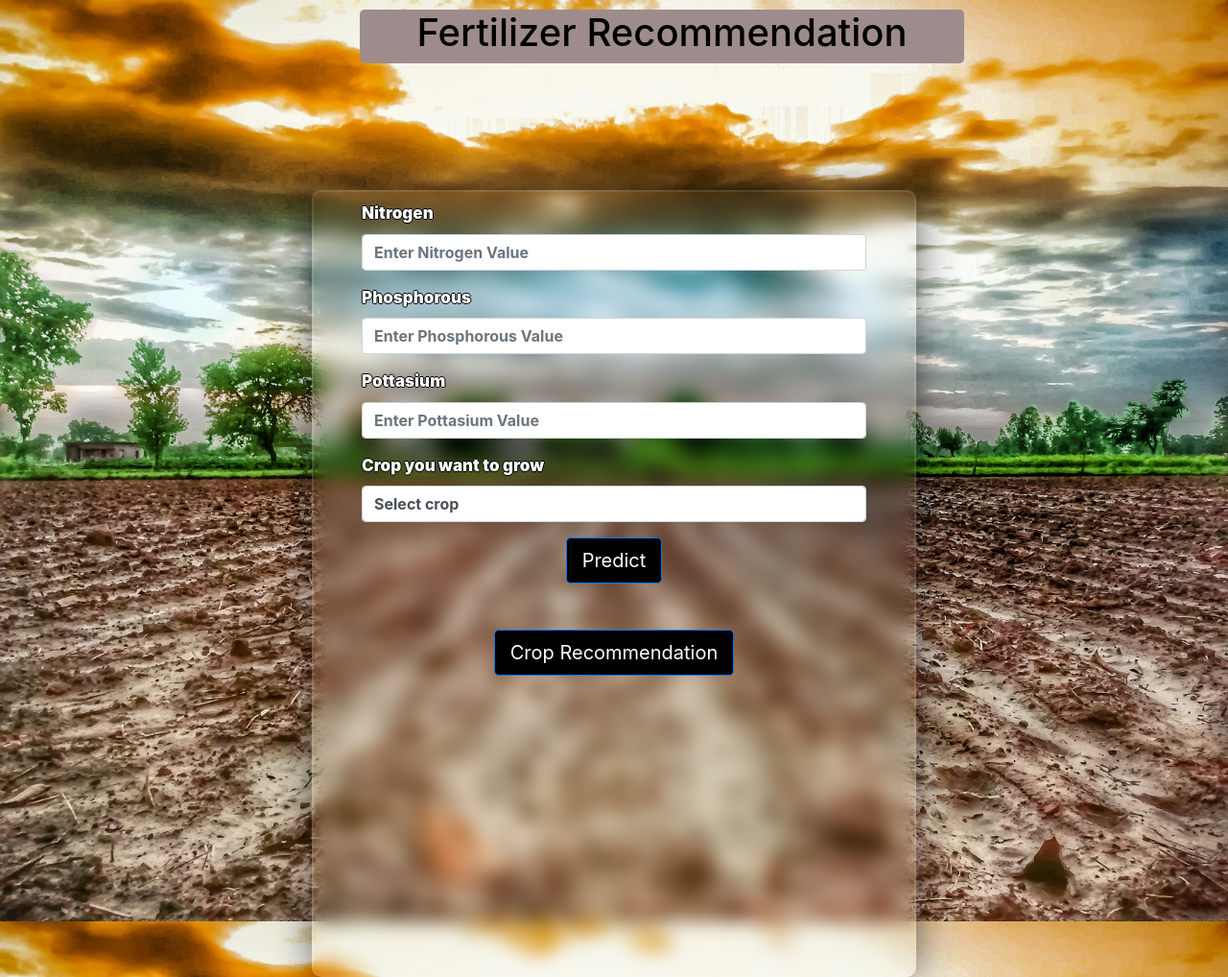
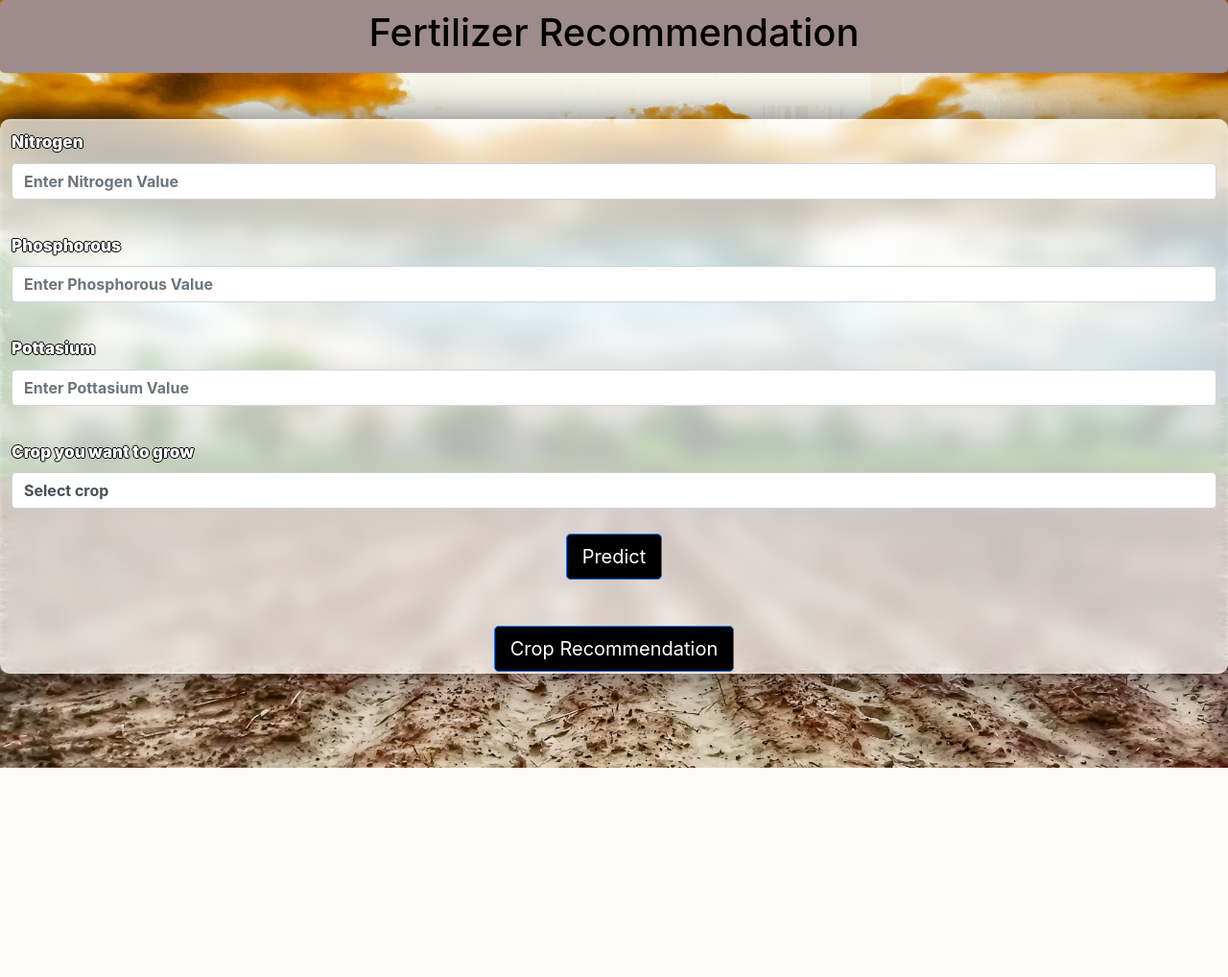
Before and after one commit to its-akshay/MajorProject, a Flask app: page /fertilizer in a window 1280 px wide. Shown: the whole page at 96% size. After the commit the page ends 800 px from the top, so only its background shows below. Run offline with Flask 2, Linux system fonts and the light colour scheme; parts of the project's set-up code (start-up, migrations or seed data) failed here and were passed over; some libraries are stand-ins or nearby versions; some web fonts are replaced.

Commit message:
Update fertilizer.html

```diff
--- a/templates/fertilizer.html
+++ b/templates/fertilizer.html
@@ -2,30 +2,37 @@
 
 <head>
   <title>Major Project</title>
-  <link rel="icon" type="image/x-icon" href="https://th.bing.com/th/id/OIP.StKIboJQap5_xtmIFlWLlAHaEo?pid=ImgDet&rs=1">
-  <meta charset="utf-8">
-  <meta content="width=device-width, initial-scale=1" name="viewport">
-  <link href="https://maxcdn.bootstrapcdn.com/bootstrap/4.5.2/css/bootstrap.min.css" rel="stylesheet">
+  <link
+    rel="icon"
+    type="image/x-icon"
+    href="https://th.bing.com/th/id/OIP.StKIboJQap5_xtmIFlWLlAHaEo?pid=ImgDet&rs=1"
+  />
+  <meta charset="utf-8" />
+  <meta content="width=device-width, initial-scale=1" name="viewport" />
+  <link
+    href="https://maxcdn.bootstrapcdn.com/bootstrap/4.5.2/css/bootstrap.min.css"
+    rel="stylesheet"
+  />
   <script src="https://ajax.googleapis.com/ajax/libs/jquery/3.5.1/jquery.min.js"></script>
   <script src="https://cdnjs.cloudflare.com/ajax/libs/popper.js/1.16.0/umd/popper.min.js"></script>
   <script src="https://maxcdn.bootstrapcdn.com/bootstrap/4.5.2/js/bootstrap.min.js"></script>
 
-
   <!-- font awesome cdn link  -->
-  <link rel="stylesheet" href="https://cdnjs.cloudflare.com/ajax/libs/font-awesome/5.15.4/css/all.min.css">
+  <link
+    rel="stylesheet"
+    href="https://cdnjs.cloudflare.com/ajax/libs/font-awesome/5.15.4/css/all.min.css"
+  />
 
   <!-- custom css file link  -->
-  <link rel="stylesheet" href="css/style.css">
+  <link rel="stylesheet" href="css/style.css" />
 
   <!-- custom js file link  -->
   <script src="js/script.js" defer></script>
 
-
-
   <style>
     h1 {
       color: black;
-      text-align: left;
+      text-align: center; /* Center the heading text */
     }
 
     .warning {
@@ -35,28 +42,19 @@
     }
 
     .card {
-      margin-left: 500px;
-      margin-top: 20px;
+      margin: 20px auto; /* Center the card horizontally */
       color: white;
     }
 
     .container {
       font-weight: bold;
-      padding-bottom: 20px;
-      padding-left: 10px;
+      padding: 20px;
       border-radius: 10px;
-      position: static;
     }
 
     form {
-
-      height: 820px;
-      width: 630px;
-      background-color: rgba(255, 255, 255, 0.0.7);
-      position: absolute;
-      transform: translate(-50%, -50%);
-      top: 70%;
-      left: 50%;
+      max-width: 100%; /* Ensure the form doesn't overflow its container */
+      background-color: rgba(255, 255, 255, 0.7);
       border-radius: 10px;
       backdrop-filter: blur(10px);
       border: 2px solid rgba(255, 255, 255, 0.1);
@@ -66,41 +64,34 @@
     body {
       background-image: url("/static/peakpx.jpg");
       background-size: cover;
+      margin: 0; /* Remove default body margin */
     }
 
     .form-group {
-      flex-direction: column;
-      justify-content: center;
-      align-items: center;
-      padding-left: 50px;
-      padding-right: 50px;
-      margin-top: 10px;
+      padding: 10px; /* Add some spacing around form elements */
     }
 
     label {
-      display: flex;
-      justify-content: left;
       font-weight: 600;
       color: #fff;
       text-shadow: 1px 0 0 #000, 0 -1px 0 #000, 0 1px 0 #000, -1px 0 0 #000;
     }
 
     .heading {
+      background-color: #9e8c8c;
+      color: black;
+      text-align: center; /* Center the heading text */
       border-radius: 5px;
-      width: 630px;
-      display: flex;
-      justify-content: center;
-      align-items: center;
-      margin-top: 10px;
-      margin-right: 50px;
-      margin-left: 375px;
+      padding: 10px;
     }
   </style>
 </head>
 
 <div>
-  <div class="heading " style="background-color: #9e8c8c;color: black;">
-    <h1 style="color: black;justify-content: center;align-items: center;">Fertilizer Recommendation</h1>
+  <div class="heading" style="background-color: #9e8c8c; color: black">
+    <h1 style="color: black; justify-content: center; align-items: center">
+      Fertilizer Recommendation
+    </h1>
   </div>
 
   <script>
@@ -110,24 +101,55 @@
   </script>
 </div>
 
-
 <form method="POST" action="{{ url_for('fert_recommend') }}" class="mt-5">
   <div class="form-group">
     <label for="Nitrogen" style="font-size: 17px"><b>Nitrogen</b></label>
-    <input type="number" class="form-control" id="Nitrogen" name="nitrogen" style="font-weight: bold" placeholder="Enter Nitrogen Value" required />
+    <input
+      type="number"
+      class="form-control"
+      id="Nitrogen"
+      name="nitrogen"
+      style="font-weight: bold"
+      placeholder="Enter Nitrogen Value"
+      required
+    />
   </div>
   <div class="form-group">
     <label for="Phosphorous" style="font-size: 17px"><b>Phosphorous</b></label>
-    <input type="number" class="form-control" id="Phosphorous" name="phosphorous" style="font-weight: bold" placeholder="Enter Phosphorous Value" required />
+    <input
+      type="number"
+      class="form-control"
+      id="Phosphorous"
+      name="phosphorous"
+      style="font-weight: bold"
+      placeholder="Enter Phosphorous Value"
+      required
+    />
   </div>
 
   <div class="form-group">
     <label for="Pottasium" style="font-size: 17px"><b>Pottasium</b></label>
-    <input type="number" class="form-control" id="Pottasium" name="pottasium" style="font-weight: bold"  placeholder="Enter Pottasium Value" required />
+    <input
+      type="number"
+      class="form-control"
+      id="Pottasium"
+      name="pottasium"
+      style="font-weight: bold"
+      placeholder="Enter Pottasium Value"
+      required
+    />
   </div>
   <div class="form-group">
-    <label for="crop" style="font-size: 17px"><b>Crop you want to grow</b></label>
-    <select name="cropname" class="form-control" id="crop" style="font-weight: bold"  required>
+    <label for="crop" style="font-size: 17px"
+      ><b>Crop you want to grow</b></label
+    >
+    <select
+      name="cropname"
+      class="form-control"
+      id="crop"
+      style="font-weight: bold"
+      required
+    >
       <option selected>Select crop</option>
       <option>rice</option>
       <option>maize</option>
@@ -156,20 +178,29 @@
 
   <div class="d-flex justify-content-center">
     <div class="col-md-12 text-center">
-      <button class="btn btn-primary btn-lg" type="submit" style="background-color: black;">Predict</button>
+      <button
+        class="btn btn-primary btn-lg"
+        type="submit"
+        style="background-color: black"
+      >
+        Predict
+      </button>
     </div>
   </div>
 
-
-  <br>
-  <br>
+  <br />
+  <br />
   <div class="d-flex justify-content-center">
     <div class="col-md-12 text-center">
-      <button class="btn btn-primary btn-lg" type="submit" style="background-color: black;"
-        onclick="redirectTohome()">Crop Recommendation</button>
+      <button
+        class="btn btn-primary btn-lg"
+        type="submit"
+        style="background-color: black"
+        onclick="redirectTohome()"
+      >
+        Crop Recommendation
+      </button>
     </div>
   </div>
-
-
 </form>
 {% endblock %}
```
